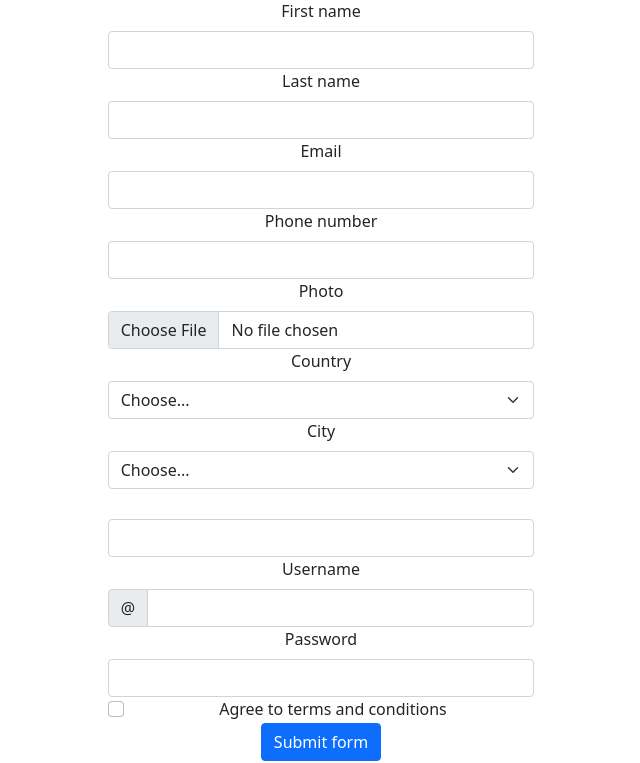
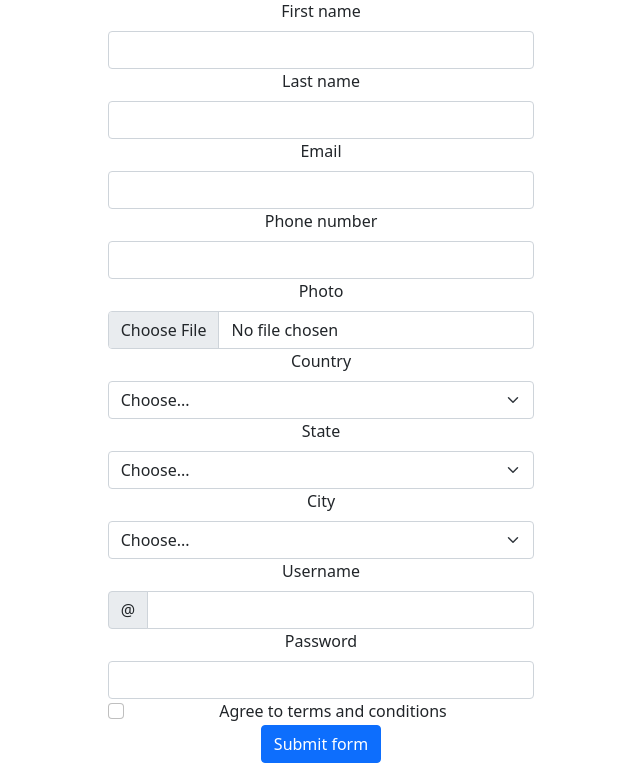
Before and after one commit to Nurik1002/MB_Praktika, a Django app: page /create/user/ in a window 1280 px wide. Shown: the part 57-820 px from the top of the page, without its empty margins (319-959 px from the left). Run offline with Django 5.2, Linux system fonts and the light colour scheme.

Commit message:
User models

```diff
--- a/templates/registration/create_user.html
+++ b/templates/registration/create_user.html
@@ -63,6 +63,17 @@
         </div>
 
         <div class="col-md-4">
+          <label for="validationCustom04" class="form-label">State</label>
+          <select class="form-select" id="validationCustom04" name="city" required>
+            <option selected disabled value="">Choose...</option>
+            <option>...</option>
+          </select>
+          <div class="invalid-feedback">
+            Please select a valid city.
+          </div>
+      </div>
+
+        <div class="col-md-4">
             <label for="validationCustom04" class="form-label">City</label>
             <select class="form-select" id="validationCustom04" name="city" required>
               <option selected disabled value="">Choose...</option>
@@ -73,13 +84,7 @@
             </div>
         </div>
 
-        <div class="col-md-4">
-          <label for="validationCustom02" class="form-label"><Address></Address></label>
-          <input type="text" class="form-control" id="validationCustom02" name="address" required>
-          <div class="valid-feedback">
-              Please choose a username.
-          </div>
-      </div>
+
 
         <div class="col-md-4">
             <label for="validationCustomUsername" class="form-label">Username</label>
--- a/users/models.py
+++ b/users/models.py
@@ -11,8 +11,8 @@ class CustomUser(AbstractUser):
 
     user_type = models.CharField(max_length=15, choices=USER_TYPES)
     country = models.CharField("Country", max_length=100, blank=True)
+    state = models.TextField("State",max_length=100,  blank=True)
     city = models.CharField("City", max_length=100, blank=True)
-    address = models.TextField("Address", blank=True)
     phone_number = PhoneNumberField(blank=True)
 
     groups = models.ManyToManyField(
```
Also changed, not shown: db.sqlite3, users/migrations/0011_remove_customuser_address_customuser_state.py (added).
